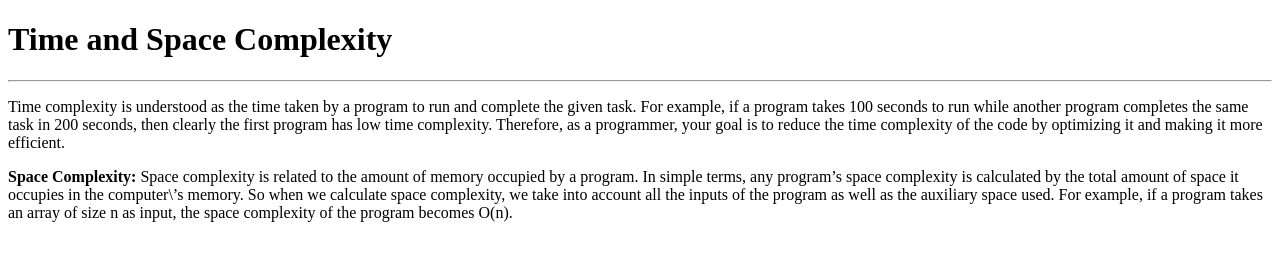
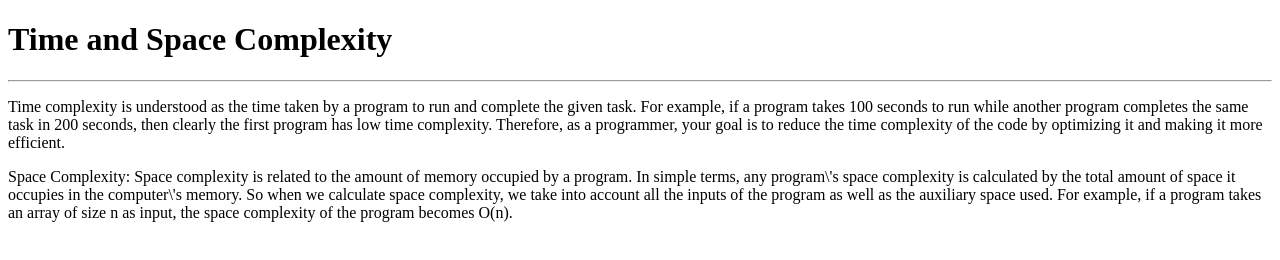
Before and after one commit to acciojob/time-and-space-complexity-saif520, a website: page main.html in a window 1280 px wide. Drawn offline with Linux system fonts and the light colour scheme.

Commit message:
created a submission

```diff
--- a/main.html
+++ b/main.html
@@ -11,7 +11,7 @@
 	<h1>Time and Space Complexity</h1>
 	<hr>
 	<p>Time complexity is understood as the time taken by a program to run and complete the given task. For example, if a program takes 100 seconds to run while another program completes the same task in 200 seconds, then clearly the first program has low time complexity. Therefore, as a programmer, your goal is to reduce the time complexity of the code by optimizing it and making it more efficient.</p>
-	<p><b>Space Complexity:</b> Space complexity is related to the amount of memory occupied by a program. In simple terms, any program’s space complexity is calculated by the total amount of space it occupies in the computer\’s memory. So when we calculate space complexity, we take into account all the inputs of the program as well as the auxiliary space used. For example, if a program takes an array of size n as input, the space complexity of the program becomes O(n).</p>
+	<p>Space Complexity: Space complexity is related to the amount of memory occupied by a program. In simple terms, any program\'s space complexity is calculated by the total amount of space it occupies in the computer\'s memory. So when we calculate space complexity, we take into account all the inputs of the program as well as the auxiliary space used. For example, if a program takes an array of size n as input, the space complexity of the program becomes O(n).</p>
     <script type="text/javascript" src="./script.js">
 </script>
 
```
